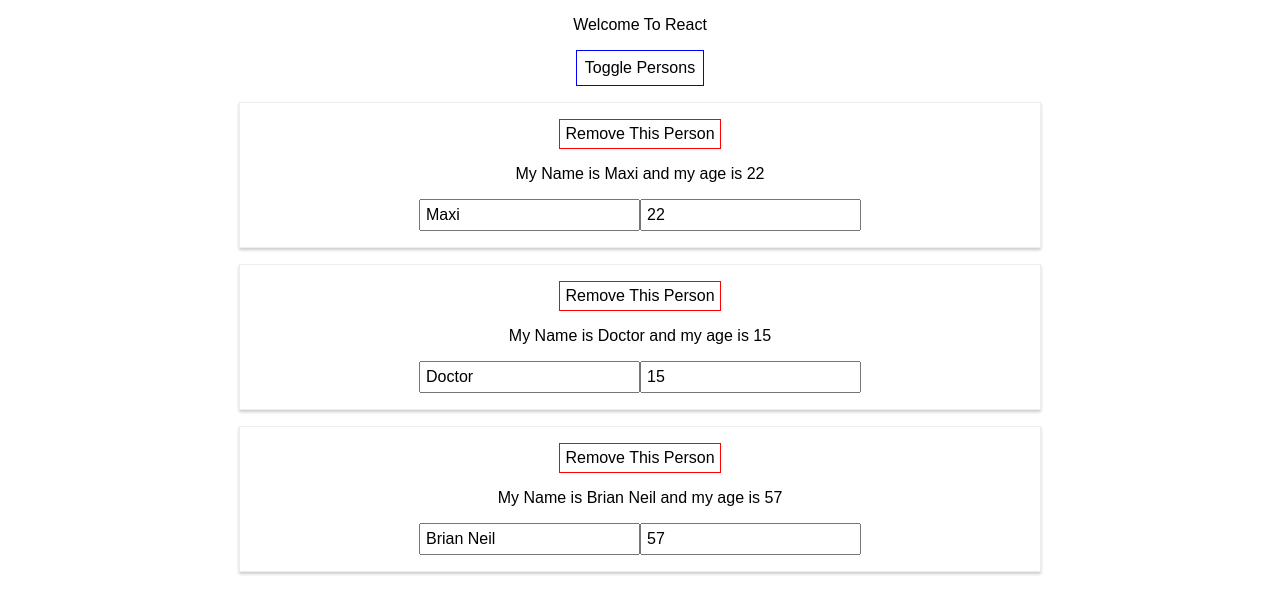
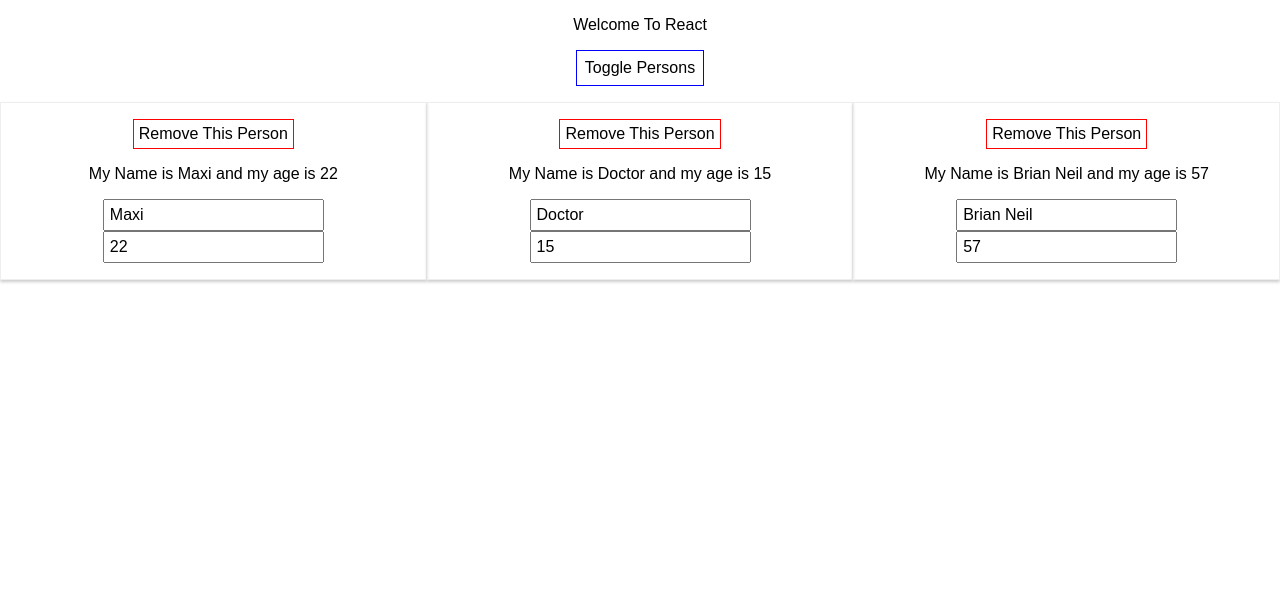
Before and after one commit to baadillahnabil/react-flow, a React app: page / in a window 1280 px wide. Both pictures are taken after a click on the button "Toggle Persons". Shown: the top 614 px of the page. Built offline with nearby package versions, Linux system fonts and the light colour scheme.

Commit message:
change card to inline

```diff
--- a/src/App.jsx
+++ b/src/App.jsx
@@ -105,6 +105,9 @@ export default class App extends Component {
         border: '1px solid blue',
         padding: '8px',
         cursor: 'pointer'
+      },
+      inlineCard: {
+        display: 'flex'
       }
     }
 
@@ -112,7 +115,7 @@ export default class App extends Component {
     let personsComponent: any = null
     if (this.state.showPersons) {
       personsComponent = (
-        <div>
+        <div style={style.inlineCard}>
           {this.state.persons.map((person, index) => {
             return (
               <Person
```
